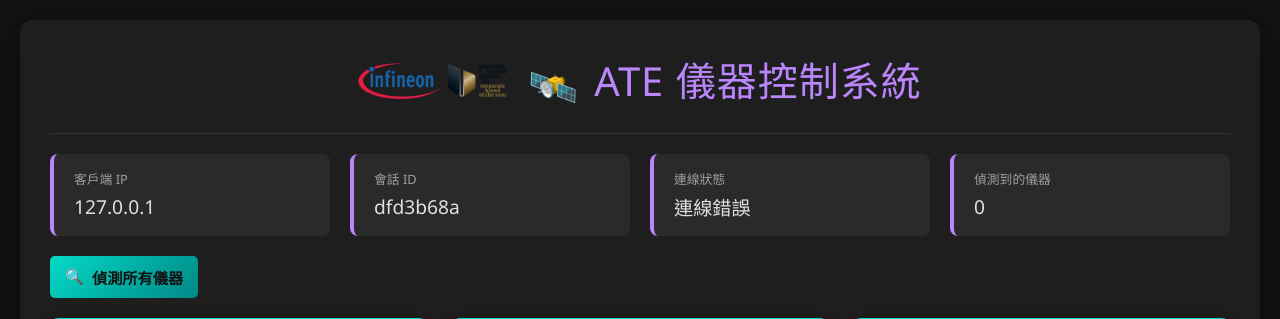
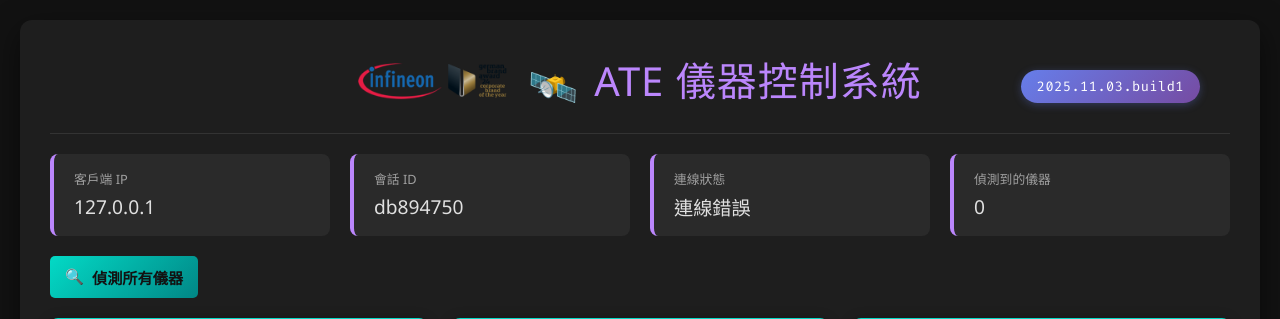
Before and after one commit to a9202507/DCO_TW_ATE_GUI, a FastAPI app: page / in a window 1280 px wide. Shown: the top 319 px of the page. Run offline with FastAPI, Linux system fonts and the light colour scheme; data that the repository does not hold is empty; some libraries are stand-ins or nearby versions.

Commit message:
adding veriosn inforamtion on html

```diff
--- a/server/static/css/styles.css
+++ b/server/static/css/styles.css
@@ -34,6 +34,7 @@ header {
   justify-content: center;
   gap: 20px;
   flex-wrap: nowrap;
+  position: relative;
 }
 .logo-container {
   display: flex;
@@ -59,6 +60,21 @@ header h1 {
 header h1 .icon {
   margin-right: 15px;
   vertical-align: middle;
+}
+
+.version-badge {
+  position: absolute;
+  top: 20px;
+  right: 30px;
+  background: linear-gradient(135deg, #667eea 0%, #764ba2 100%);
+  color: white;
+  padding: 8px 16px;
+  border-radius: 20px;
+  font-size: 0.85em;
+  font-weight: 500;
+  font-family: "Fira Code", monospace;
+  box-shadow: 0 2px 8px rgba(102, 126, 234, 0.3);
+  letter-spacing: 0.5px;
 }
 
 /* Client Info Section */
@@ -415,4 +431,8 @@ h2 .icon {
     max-height: 50px;
     max-width: 120px;
   }
+  .version-badge {
+    position: static;
+    margin-top: 10px;
+  }
 }
--- a/server/templates/index.html
+++ b/server/templates/index.html
@@ -18,6 +18,7 @@
           <img src="/static/image/logo.png" alt="ATE Logo" class="logo" />
         </div>
         <h1><span class="icon">🛰️</span>ATE 儀器控制系統</h1>
+        <div class="version-badge">2025.11.03.build1</div>
       </header>
 
       <div class="client-info">
```
